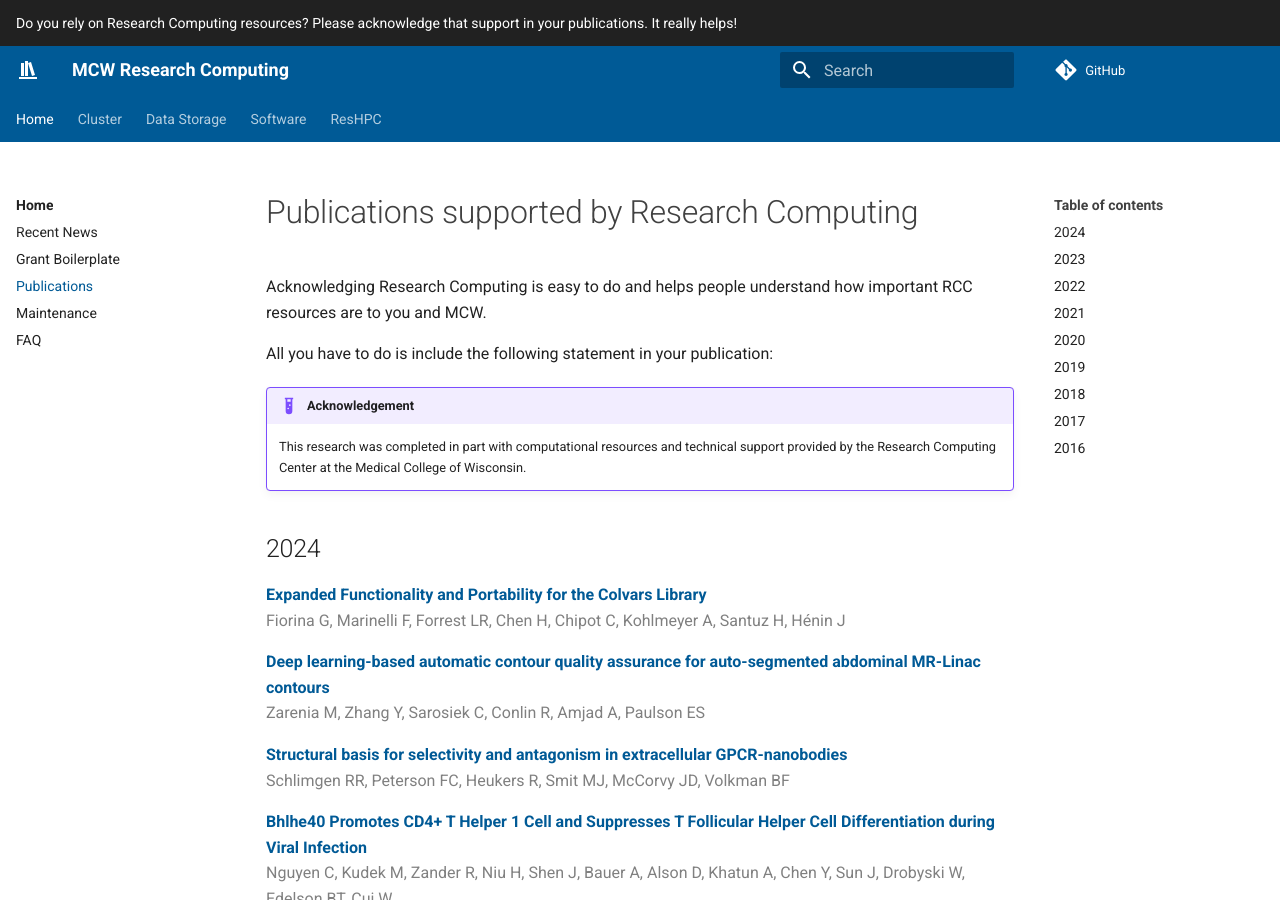
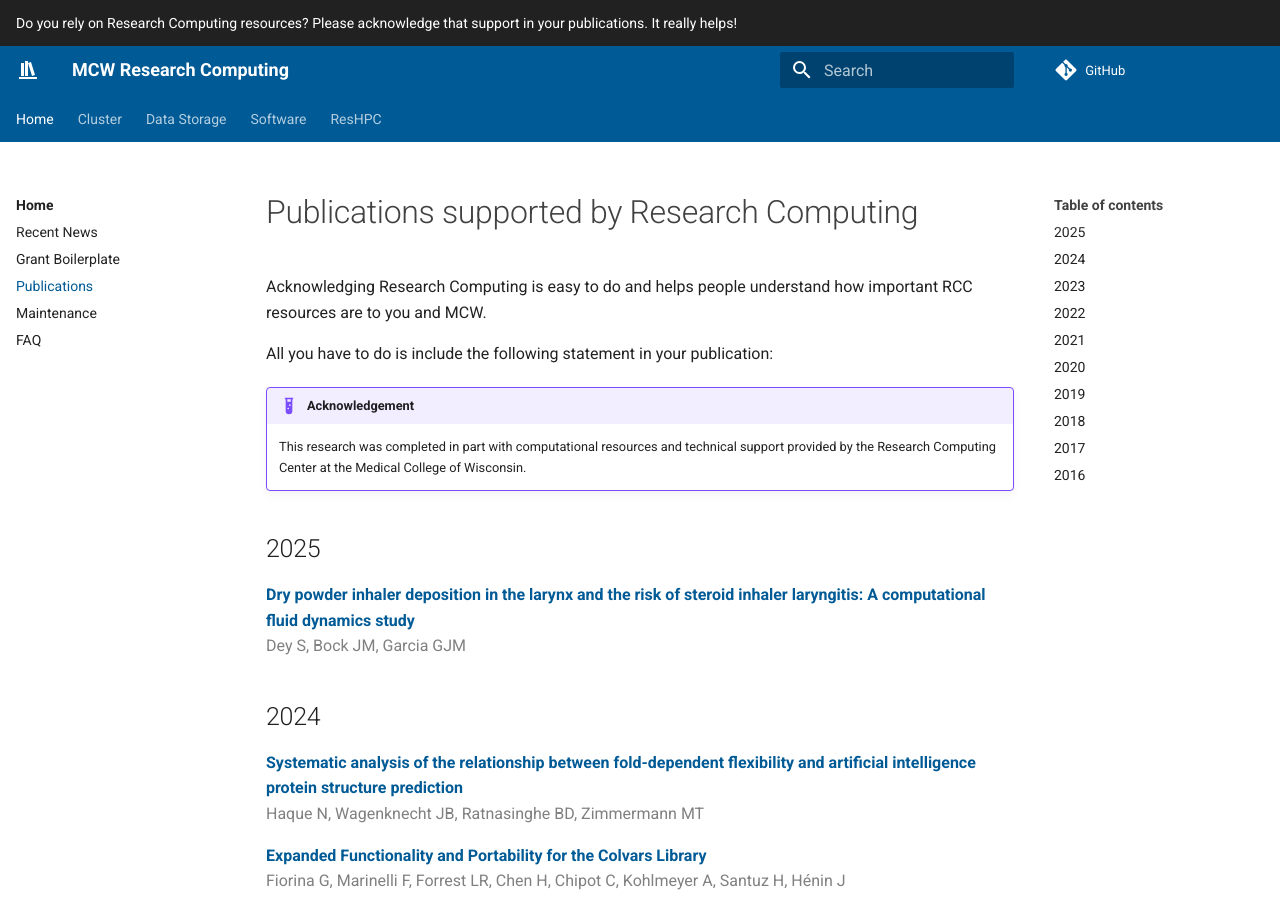
Before and after one commit to mcw-rcc/mcw-rcc.github.io, an MkDocs documentation site: the page built from docs/pubs.md, in a window 1280 px wide and 900 px high. Built offline with MkDocs 1.6.1 and Material for MkDocs 9.7.7, drawn with Linux system fonts in a browser that asks for light colours; comment, search, counter and statistics services are not loaded.

Commit message:
Update pubs
Publication list update

```diff
--- a/docs/pubs.md
+++ b/docs/pubs.md
@@ -8,7 +8,17 @@ All you have to do is include the following statement in your publication:
 
     This research was completed in part with computational resources and technical support provided by the Research Computing Center at the Medical College of Wisconsin.
 
+## 2025
+
+**[Dry powder inhaler deposition in the larynx and the risk of steroid inhaler laryngitis: A computational fluid dynamics study](https://doi.org/10.1016/j.jaerosci.2024.106490){:target="_blank"}**
+Dey S, Bock JM, Garcia GJM
+{:.author}
+
 ## 2024
+
+**[Systematic analysis of the relationship between fold-dependent flexibility and artificial intelligence protein structure prediction](https://doi.org/10.1371/journal.pone.0313308){:target="_blank"}**
+Haque N, Wagenknecht JB, Ratnasinghe BD, Zimmermann MT
+{:.author}
 
 **[Expanded Functionality and Portability for the Colvars Library](https://doi.org/10.1021/acs.jpcb.4c05604){:target="_blank"}**
 Fiorina G, Marinelli F, Forrest LR, Chen H, Chipot C, Kohlmeyer A, Santuz H, Hénin J
```
